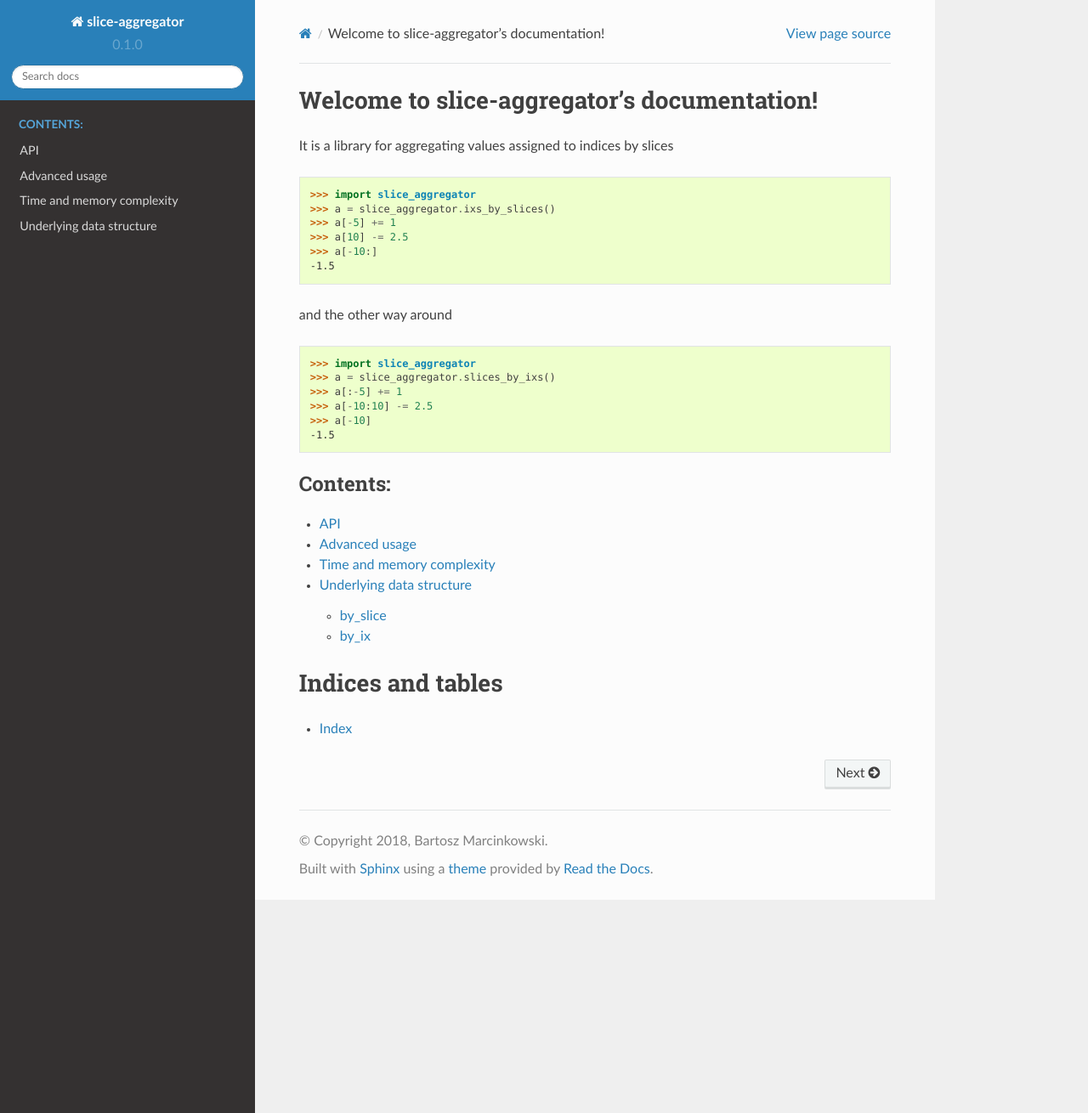
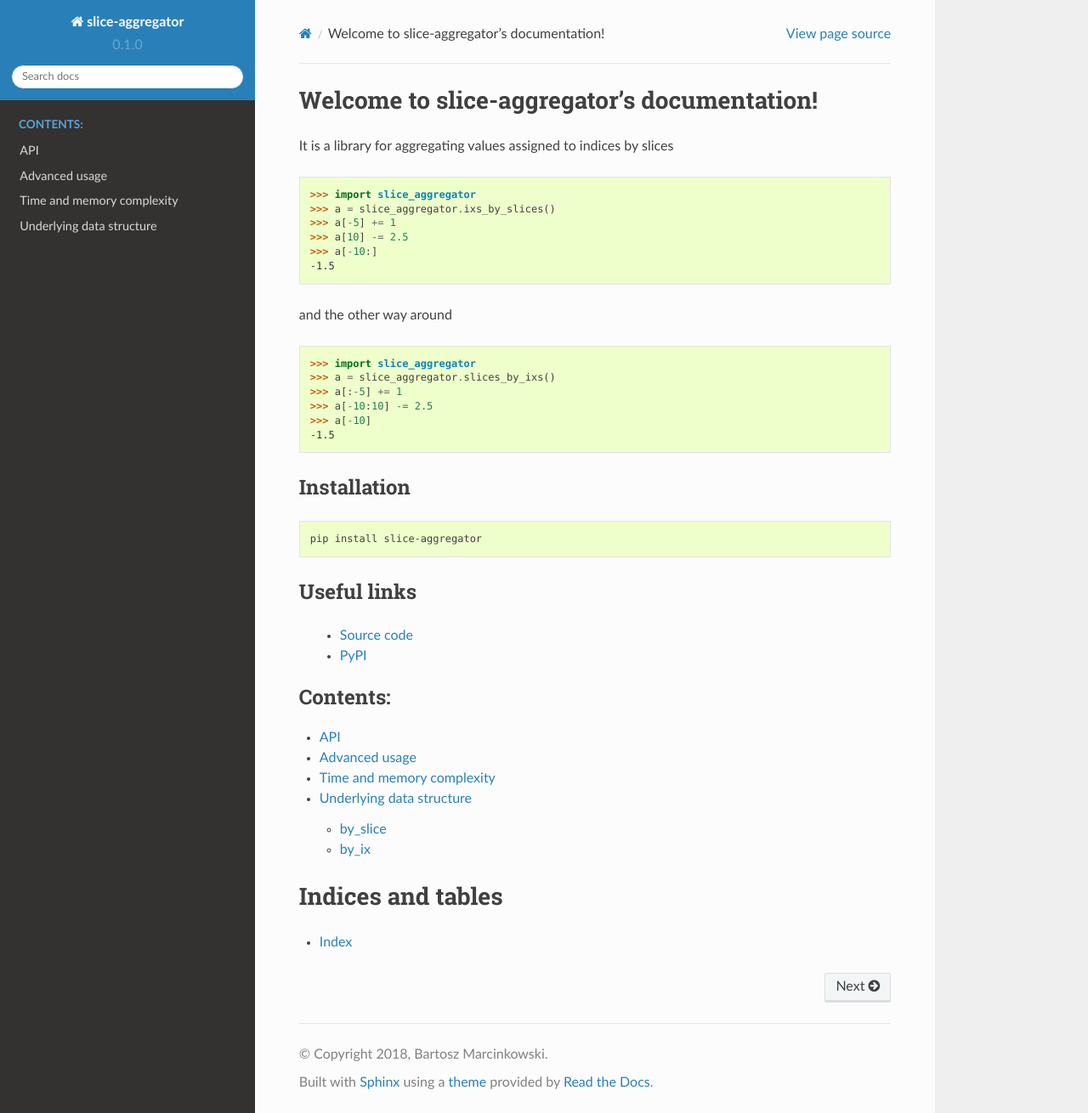
Before and after one commit to bm371613/slice-aggregator, a Sphinx documentation site: the page built from docs/index.rst, in a window 1280 px wide and 1310 px high. Shown: the whole window at 85% size. Built offline with Sphinx 7.4.7 and the Read the Docs theme 2.0.0, drawn with Linux system fonts in a browser that asks for light colours.

Commit message:
installation instructions

```diff
--- a/docs/index.rst
+++ b/docs/index.rst
@@ -24,6 +24,19 @@ and the other way around
     >>> a[-10]
     -1.5
 
+Installation
+------------
+
+.. code-block:: shell
+
+    pip install slice-aggregator
+
+Useful links
+------------
+
+ - `Source code <https://github.com/bm371613/slice-aggregator>`_
+ - `PyPI <https://pypi.org/project/slice-aggregator/>`_
+
 .. toctree::
    :maxdepth: 2
    :caption: Contents:
```
Also changed, not shown: README.rst (+7 -0 lines).
